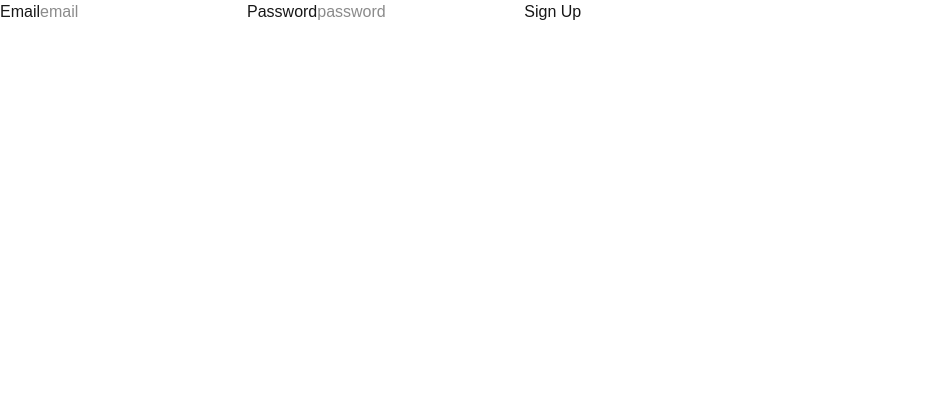
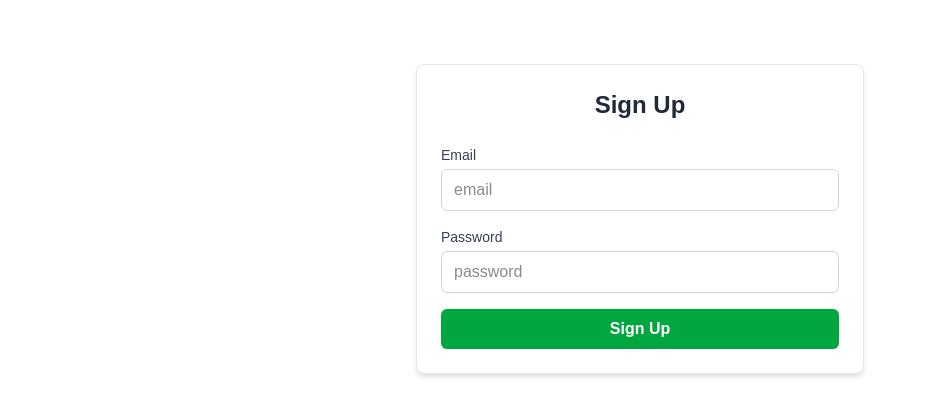
Before and after one commit to bonsii2/SSR-Auth-project, a Next.js app: page /auth/signup in a window 1280 px wide. Shown: the top 416 px of the page, without its empty margins (0-926 px from the left). Built offline with nearby package versions, Linux system fonts and the light colour scheme.

Commit message:
i style signup page

```diff
--- a/src/app/auth/signup/page.tsx
+++ b/src/app/auth/signup/page.tsx
@@ -1,27 +1,56 @@
-
-
 export default function SignUp() {
   return (
-    <form action="/api/auth/signup" method="post">
-      <label htmlFor="email">Email</label>
+    <div className="max-w-md mx-auto mt-16 p-6 border border-gray-200 rounded-lg shadow-md bg-white">
+      <h2 className="text-2xl font-semibold text-center mb-6 text-gray-800">
+        Sign Up
+      </h2>
+
+      <form
+        action="/api/auth/signup"
+        method="post"
+        className="flex flex-col gap-4"
+      >
+        <div>
+          <label
+            htmlFor="email"
+            className="block text-sm font-medium text-gray-700 mb-1"
+          >
+            Email
+          </label>
           <input
             id="email"
             type="email"
             name="email"
             placeholder="email"
             required
+            className="w-full px-3 py-2 border border-gray-300 rounded-md focus:outline-none focus:ring-2 focus:ring-blue-500"
           />
+        </div>
 
-      <label htmlFor="password">Password</label>
+        <div>
+          <label
+            htmlFor="password"
+            className="block text-sm font-medium text-gray-700 mb-1"
+          >
+            Password
+          </label>
           <input
             id="password"
             type="password"
             name="password"
             placeholder="password"
             required
+            className="w-full px-3 py-2 border border-gray-300 rounded-md focus:outline-none focus:ring-2 focus:ring-blue-500"
           />
+        </div>
 
-      <button type="submit">Sign Up</button>
+        <button
+          type="submit"
+          className="w-full py-2 px-4 bg-green-600 text-white font-semibold rounded-md hover:bg-green-700 transition"
+        >
+          Sign Up
+        </button>
       </form>
+    </div>
   );
 }
```
Lines whose indentation alone changed are shown as unchanged.
